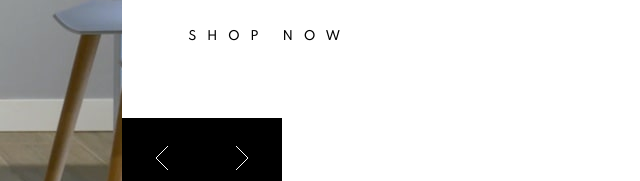
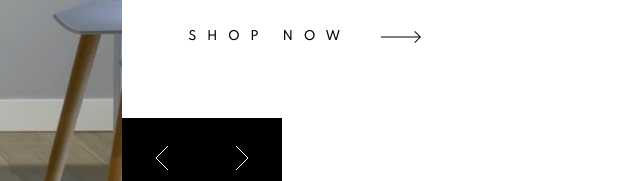
Before and after one commit to byronbyron/room-homepage, a website: page index.html in a window 1280 px wide. Shown: the part 336-517 px from the top of the page, 625-1265 px from the left. Drawn offline with Linux system fonts and the light colour scheme; the site is published under a folder, as on GitHub Pages, so addresses that start at the root find nothing.

Commit message:
Update arrow path in css

```diff
--- a/src/scss/components/_slider.scss
+++ b/src/scss/components/_slider.scss
@@ -50,7 +50,7 @@
             width: 40px;
             height: 12px;
             margin-left: 1.875rem;
-            background: url('/images/icon-arrow.svg') no-repeat top left transparent;
+            background: url('../images/icon-arrow.svg') no-repeat top left transparent;
             transition: transform 0.15s;
         }
 
```
Also changed, not shown: css/app.css.
